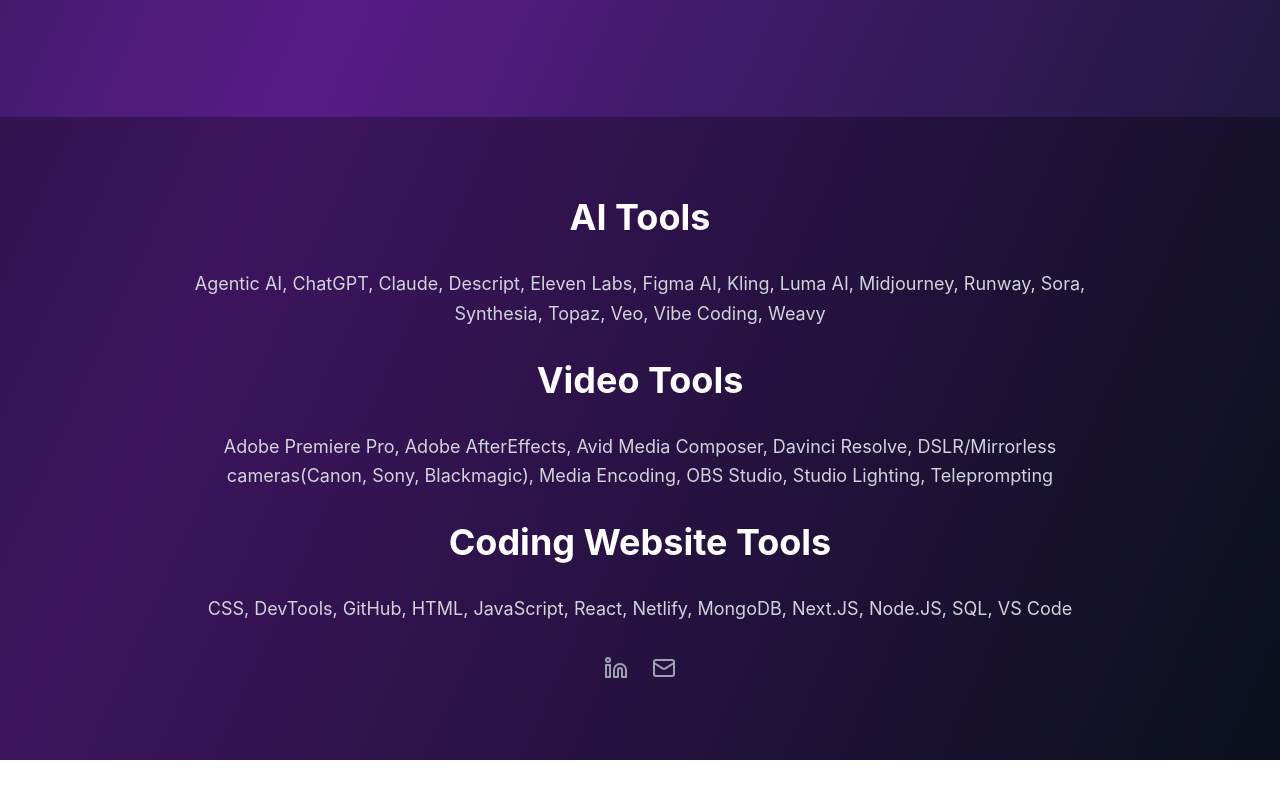
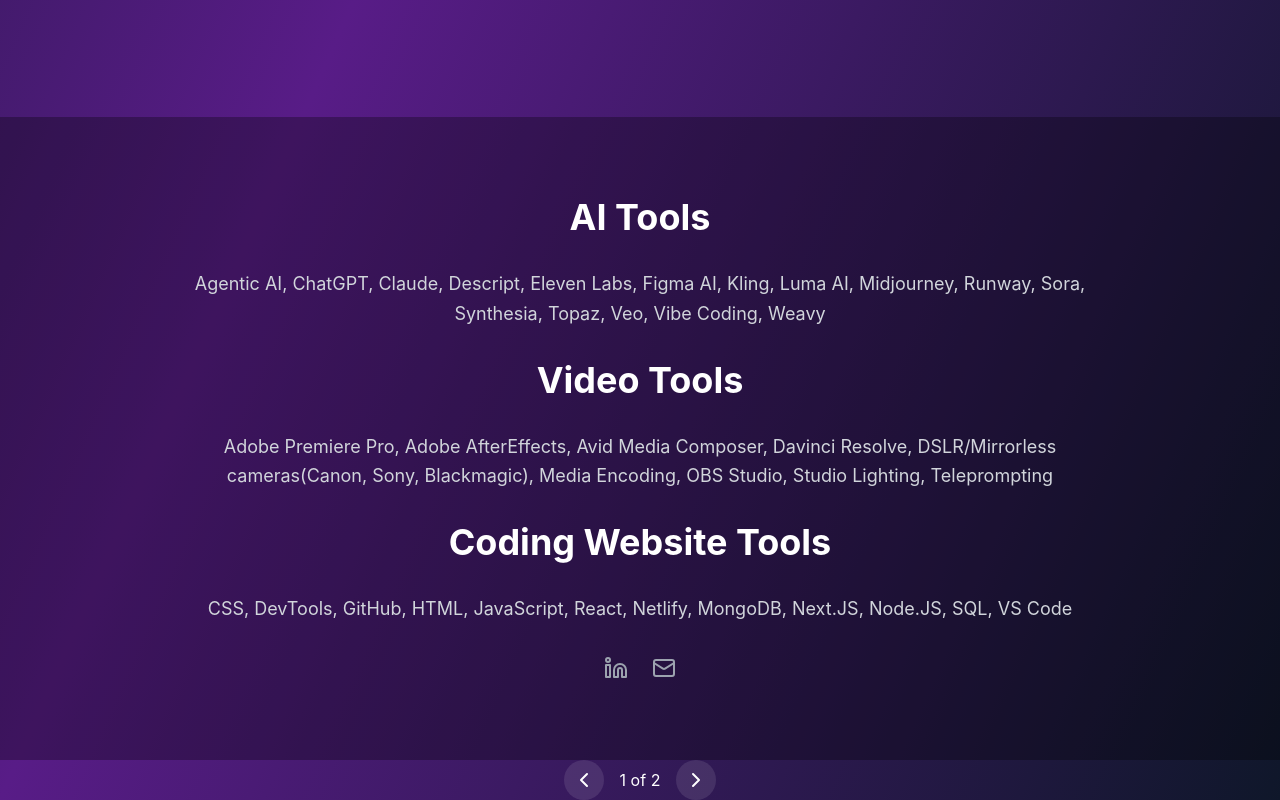
Before and after one commit to Taxi29/BT-2025website, a React (Create React App) app: page / in a window 1280 px wide. Shown: the part 2090-2890 px from the top of the page. Before the commit the page ends 2850 px from the top, so only its background shows below. Built offline with nearby package versions, Linux system fonts and the light colour scheme; the HTML template or start-up script is replaced by a standard one.

Commit message:
2 page fix12

```diff
--- a/src/App.tsx
+++ b/src/App.tsx
@@ -66,7 +66,7 @@ const App = () => {
     : videos.filter((video: any) => video.category === selectedCategory);
 
   const videosPerPage = 4;
-  const totalPages = Math.ceil(filteredVideos.length / videosPerPage);
+  const totalPages = 2;
   const startIndex = currentPage * videosPerPage;
   const currentVideos = filteredVideos.slice(startIndex, startIndex + videosPerPage);
 
@@ -172,7 +172,7 @@ const App = () => {
       </div>
       {/* Video Grid */}
       <div className="grid grid-cols-1 md:grid-cols-2 lg:grid-cols-2 gap-8 mb-12 justify-items-center">
-        {currentVideos.map((video) => (
+        {filteredVideos.map((video) => (
           <div
             key={video.id}
             className="group cursor-pointer bg-white/5 rounded-2xl overflow-hidden hover:bg-white/10 transition-all duration-300 hover:scale-105"
```
